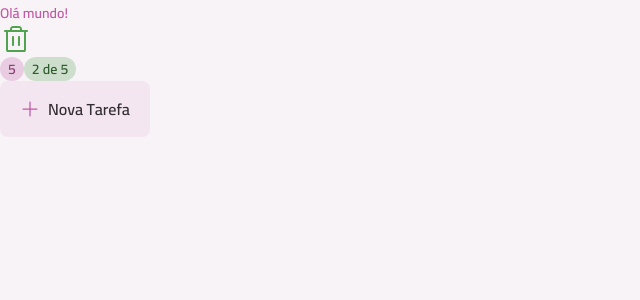
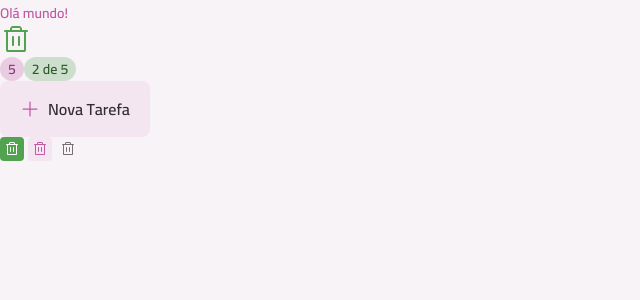
Before and after one commit to heloiseap/todo, a React (Vite) app: page / in a window 1280 px wide. Shown: the top 300 px of the page, without its empty margins (0-640 px from the left). Built offline with nearby package versions, Linux system fonts and the light colour scheme.

Commit message:
ButtonIcon component

```diff
--- a/src/App.tsx
+++ b/src/App.tsx
@@ -4,6 +4,7 @@
 import Icon from "./components/icon"
 import Badge from "./components/badge"
 import Button from "./components/button"
+import ButtonIcon from "./components/button-icon"
 
 export default function App() {
 
@@ -28,6 +29,12 @@
         <Button icon={PlusIcon}>Nova Tarefa</Button>
       </div>
 
+      <div className="flex gap-1">
+        <ButtonIcon icon={TrashIcon} />
+        <ButtonIcon icon={TrashIcon} variant={"secondary"}/>
+        <ButtonIcon icon={TrashIcon} variant={"tertiary"}/>
+      </div>
+
     </div>
   )
 }
--- /dev/null
+++ b/src/components/button-icon.tsx
@@ -0,0 +1,69 @@
+import { cva, type VariantProps } from "class-variance-authority";
+import Icon from "./icon";
+
+// eslint-disable-next-line react-refresh/only-export-components
+export const buttonIconVariants = cva("inline-flex items-center justify-center cursor-pointer transition group", {
+    variants: {
+        variant: {
+            primary: "bg-green-base hover:bg-green-dark",
+            secondary: "bg-gray-200 hover:bg-pink-base",
+            tertiary: "bg-transparent hover:bg-gray-200"
+        },
+        size: {
+            sm: "w-6 h-6 p-1 rounded"
+        },
+        disabled: {
+            true: "opacity-50 pointer-events-none"
+        }
+    },
+    defaultVariants: {
+        variant: "primary",
+        size: "sm",
+        disabled: false
+    }
+})
+
+// eslint-disable-next-line react-refresh/only-export-components
+export const buttonIconIconVariants = cva("transition", {
+    variants: {
+        variant: {
+            primary: "fill-white",
+            secondary: "fill-pink-base group-hover:fill-white",
+            tertiary: "fill-gray-300 group-hover:fill-gray-400"
+        },
+        size: {
+            sm: "w-4 h-4"
+        }
+    },
+    defaultVariants: {
+        variant: "primary",
+        size: "sm"
+    }
+})
+
+interface ButtonIconProps extends VariantProps<typeof buttonIconVariants>,
+    Omit<React.ComponentProps<"button">, "size" | "disabled"> {
+    icon: React.ComponentProps<typeof Icon>["svg"]
+}
+
+export default function ButtonIcon({
+    variant,
+    size,
+    disabled,
+    className,
+    icon,
+    ...props
+}: ButtonIconProps) {
+    return (
+        <button className={buttonIconVariants({
+            variant,
+            size,
+            disabled,
+            className
+        })}
+            {...props}
+        >
+            <Icon svg={icon} className={buttonIconIconVariants({ variant, size })} />
+        </button>
+    )
+}
```
